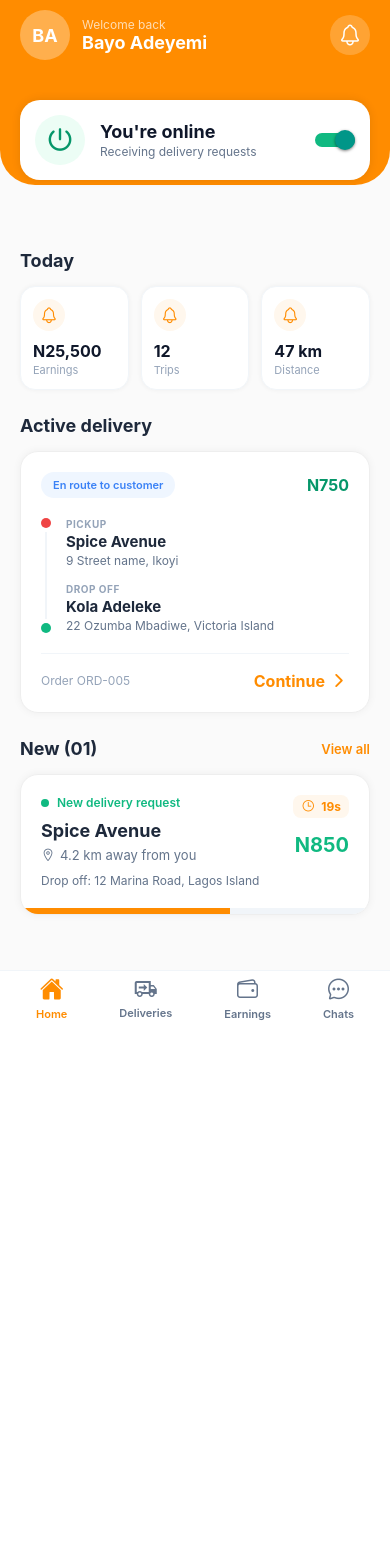
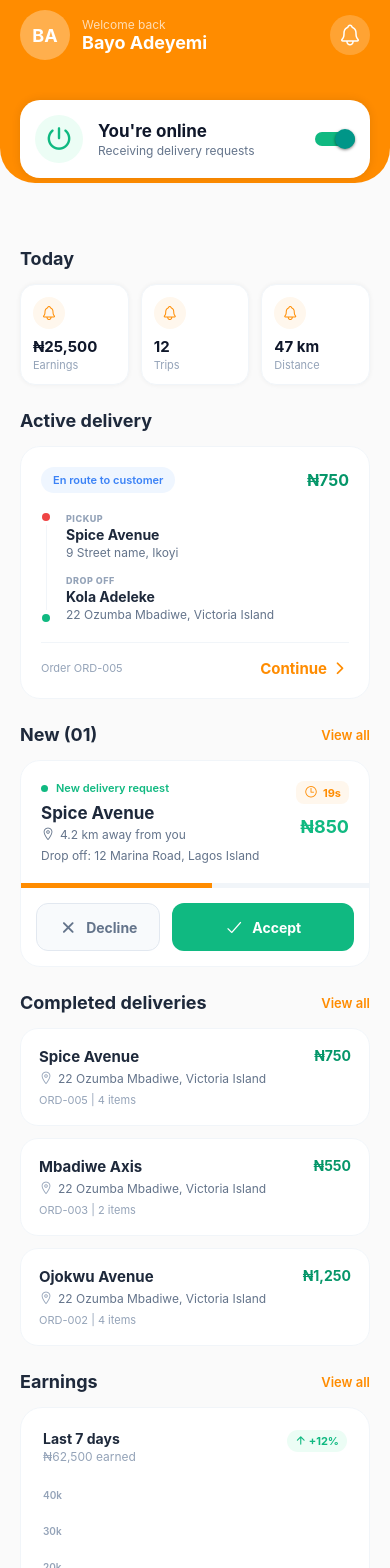
Before and after one commit to aminumuhammad000/Denish, a React Native app in the folder app/: screen /DriverDashboard in a window 390 px wide. Shown: the top 1568 px of the page. Before the commit the page ends 1035 px from the top, so only its background shows below. Built offline with nearby package versions, Linux system fonts and the light colour scheme.

Commit message:
feat: complete professional driver dashboard with status actions, history, and earnings chart

```diff
--- a/app/src/driver/DriverDashboard.js
+++ b/app/src/driver/DriverDashboard.js
@@ -7,16 +7,18 @@ import {
   TouchableOpacity,
   StatusBar,
   Switch,
-  Platform,
+  Dimensions,
 } from 'react-native';
-import { Ionicons, MaterialCommunityIcons, FontAwesome5 } from '@expo/vector-icons';
+import { Ionicons, MaterialCommunityIcons } from '@expo/vector-icons';
 import { Colors } from '../constants/Colors';
 import { useSafeAreaInsets } from 'react-native-safe-area-context';
+
+const { width } = Dimensions.get('window');
 
 const StatCard = ({ iconName, value, label, iconColor = "#FF8C00" }) => (
   <View style={styles.statCard}>
     <View style={styles.statIconContainer}>
-      <Ionicons name={iconName} size={18} color={iconColor} />
+      <Ionicons name={iconName} size={16} color={iconColor} />
     </View>
     <View style={styles.statTexts}>
       <Text style={styles.statValue}>{value}</Text>
@@ -25,9 +27,36 @@ const StatCard = ({ iconName, value, label, iconColor = "#FF8C00" }) => (
   </View>
 );
 
+const CompletedDeliveryCard = ({ name, price, address, details }) => (
+  <View style={styles.completedCard}>
+    <View style={styles.completedMain}>
+      <View style={styles.completedLeft}>
+        <Text style={styles.completedName}>{name}</Text>
+        <View style={styles.completedAddressRow}>
+          <Ionicons name="location-outline" size={14} color="#94A3B8" />
+          <Text style={styles.completedAddress}>{address}</Text>
+        </View>
+        <Text style={styles.completedDetails}>{details}</Text>
+      </View>
+      <Text style={styles.completedPrice}>{price}</Text>
+    </View>
+  </View>
+);
+
 const DriverDashboard = () => {
   const insets = useSafeAreaInsets();
   const [isOnline, setIsOnline] = useState(true);
+
+  // Mock data for earnings chart
+  const earningsData = [
+    { day: 'Mon', value: 15 },
+    { day: 'Tue', value: 25 },
+    { day: 'Wed', value: 30, active: true },
+    { day: 'Thu', value: 18 },
+    { day: 'Fri', value: 35 },
+    { day: 'Sat', value: 28 },
+    { day: 'Sun', value: 32 },
+  ];
 
   return (
     <View style={styles.container}>
@@ -55,7 +84,7 @@ const DriverDashboard = () => {
           <View style={styles.onlineBox}>
             <View style={styles.onlineLeft}>
               <View style={[styles.powerIconContainer, isOnline && styles.powerIconActive]}>
-                <Ionicons name="power" size={28} color={isOnline ? "#059669" : "#94A3B8"} />
+                <Ionicons name="power" size={28} color={isOnline ? "#10B981" : "#94A3B8"} />
               </View>
               <View style={styles.onlineStatusTexts}>
                 <Text style={styles.onlineText}>You're {isOnline ? 'online' : 'offline'}</Text>
@@ -78,7 +107,7 @@ const DriverDashboard = () => {
             <Text style={styles.sectionTitle}>Today</Text>
           </View>
           <View style={styles.statsRow}>
-            <StatCard iconName="notifications-outline" value="N25,500" label="Earnings" />
+            <StatCard iconName="notifications-outline" value="₦25,500" label="Earnings" />
             <StatCard iconName="notifications-outline" value="12" label="Trips" />
             <StatCard iconName="notifications-outline" value="47 km" label="Distance" />
           </View>
@@ -92,7 +121,7 @@ const DriverDashboard = () => {
               <View style={styles.statusBadge}>
                 <Text style={styles.statusBadgeText}>En route to customer</Text>
               </View>
-              <Text style={styles.deliveryPrice}>N750</Text>
+              <Text style={styles.deliveryPrice}>₦750</Text>
             </View>
 
             <View style={styles.addressSection}>
@@ -101,7 +130,6 @@ const DriverDashboard = () => {
                 <View style={styles.timelineLine} />
                 <View style={[styles.timelineDot, { backgroundColor: '#10B981' }]} />
               </View>
-
               <View style={styles.addressInfo}>
                 <View style={styles.addressBlock}>
                   <Text style={styles.addressLabel}>PICKUP</Text>
@@ -120,7 +148,7 @@ const DriverDashboard = () => {
               <Text style={styles.orderId}>Order ORD-005</Text>
               <TouchableOpacity style={styles.continueLink}>
                 <Text style={styles.continueLinkText}>Continue</Text>
-                <Ionicons name="chevron-forward" size={20} color={Colors.primary} />
+                <Ionicons name="chevron-forward" size={18} color={Colors.primary} />
               </TouchableOpacity>
             </View>
           </View>
@@ -150,13 +178,96 @@ const DriverDashboard = () => {
                   <Ionicons name="time-outline" size={14} color="#FF8C00" />
                   <Text style={styles.timerText}>19s</Text>
                 </View>
-                <Text style={styles.requestPrice}>N850</Text>
+                <Text style={styles.requestPrice}>₦850</Text>
               </View>
             </View>
             <View style={styles.progressBarWrapper}>
-              <View style={styles.progressBarActive} />
+              <View style={[styles.progressBarActive, { width: '55%' }]} />
+            </View>
+
+            {/* ACCEPT/DECLINE ACTIONS */}
+            <View style={styles.requestActions}>
+              <TouchableOpacity style={styles.declineBtn}>
+                <Ionicons name="close" size={20} color="#64748B" />
+                <Text style={styles.declineText}>Decline</Text>
+              </TouchableOpacity>
+              <TouchableOpacity style={styles.acceptBtn}>
+                <Ionicons name="checkmark" size={20} color="#FFF" />
+                <Text style={styles.acceptText}>Accept</Text>
+              </TouchableOpacity>
             </View>
           </View>
+
+          {/* COMPLETED DELIVERIES */}
+          <View style={styles.sectionHeaderRow}>
+            <Text style={styles.sectionTitle}>Completed deliveries</Text>
+            <TouchableOpacity><Text style={styles.viewAll}>View all</Text></TouchableOpacity>
+          </View>
+
+          <View style={styles.completedList}>
+            <CompletedDeliveryCard
+              name="Spice Avenue"
+              price="₦750"
+              address="22 Ozumba Mbadiwe, Victoria Island"
+              details="ORD-005 | 4 items"
+            />
+            <CompletedDeliveryCard
+              name="Mbadiwe Axis"
+              price="₦550"
+              address="22 Ozumba Mbadiwe, Victoria Island"
+              details="ORD-003 | 2 items"
+            />
+            <CompletedDeliveryCard
+              name="Ojokwu Avenue"
+              price="₦1,250"
+              address="22 Ozumba Mbadiwe, Victoria Island"
+              details="ORD-002 | 4 items"
+            />
+          </View>
+
+          {/* EARNINGS GRAPH */}
+          <View style={styles.sectionHeaderRow}>
+            <Text style={styles.sectionTitle}>Earnings</Text>
+            <TouchableOpacity><Text style={styles.viewAll}>View all</Text></TouchableOpacity>
+          </View>
+
+          <View style={styles.earningsChartCard}>
+            <View style={styles.chartHeader}>
+              <View>
+                <Text style={styles.chartPeriod}>Last 7 days</Text>
+                <Text style={styles.chartAmount}>₦62,500 earned</Text>
+              </View>
+              <View style={styles.percentBadge}>
+                 <Ionicons name="arrow-up" size={12} color="#10B981" />
+                 <Text style={styles.percentText}>+12%</Text>
+              </View>
+            </View>
+
+            <View style={styles.chartContent}>
+              <View style={styles.chartYAxis}>
+                <Text style={styles.yText}>40k</Text>
+                <Text style={styles.yText}>30k</Text>
+                <Text style={styles.yText}>20k</Text>
+                <Text style={styles.yText}>10k</Text>
+                <Text style={styles.yText}>0k</Text>
+              </View>
+              <View style={styles.chartBarsContainer}>
+                {earningsData.map((item, idx) => (
+                  <View key={idx} style={styles.barColumn}>
+                    <View style={styles.barBackground}>
+                      <View style={[
+                        styles.barFill,
+                        { height: `${(item.value / 40) * 100}%` },
+                        item.active && styles.barFillActive
+                      ]} />
+                    </View>
+                    <Text style={[styles.barLabel, item.active && styles.barLabelActive]}>{item.day}</Text>
+                  </View>
+                ))}
+              </View>
+            </View>
+          </View>
+
         </View>
       </ScrollView>
 
@@ -256,9 +367,9 @@ const styles = StyleSheet.create({
     gap: 15,
   },
   powerIconContainer: {
-    width: 50,
-    height: 50,
-    borderRadius: 25,
+    width: 48,
+    height: 48,
+    borderRadius: 24,
     backgroundColor: '#F1F5F9',
     justifyContent: 'center',
     alignItems: 'center',
@@ -270,7 +381,7 @@ const styles = StyleSheet.create({
     gap: 2,
   },
   onlineText: {
-    fontSize: 18,
+    fontSize: 17,
     fontWeight: 'bold',
     color: '#0F172A',
   },
@@ -294,7 +405,7 @@ const styles = StyleSheet.create({
   },
   sectionTitle: {
     fontSize: 18,
-    fontWeight: 'bold',
+    fontWeight: '700',
     color: '#1E293B',
   },
   viewAll: {
@@ -325,13 +436,13 @@ const styles = StyleSheet.create({
     backgroundColor: '#FFF7ED',
     justifyContent: 'center',
     alignItems: 'center',
-    marginBottom: 10,
+    marginBottom: 8,
   },
   statTexts: {
     gap: 2,
   },
   statValue: {
-    fontSize: 16,
+    fontSize: 15,
     fontWeight: 'bold',
     color: '#0F172A',
   },
@@ -341,14 +452,13 @@ const styles = StyleSheet.create({
   },
   activeDeliveryCard: {
     backgroundColor: '#FFF',
-    borderRadius: 18,
+    borderRadius: 20,
     padding: 20,
     shadowColor: '#000',
     shadowOpacity: 0.05,
-    shadowRadius: 8,
-    elevation: 3,
+    elevation: 2,
     borderWidth: 1,
-    borderColor: '#EEE',
+    borderColor: '#F1F5F9',
   },
   deliveryHeader: {
     flexDirection: 'row',
@@ -381,13 +491,13 @@ const styles = StyleSheet.create({
     width: 10,
   },
   timelineDot: {
-    width: 10,
-    height: 10,
-    borderRadius: 5,
+    width: 8,
+    height: 8,
+    borderRadius: 4,
   },
   timelineLine: {
     flex: 1,
-    width: 2,
+    width: 1,
     backgroundColor: '#F1F5F9',
     marginVertical: 4,
   },
@@ -398,13 +508,13 @@ const styles = StyleSheet.create({
     gap: 2,
   },
   addressLabel: {
-    fontSize: 10,
-    fontWeight: '700',
+    fontSize: 9,
+    fontWeight: '800',
     color: '#94A3B8',
     letterSpacing: 0.5,
   },
   placeName: {
-    fontSize: 15,
+    fontSize: 14,
     fontWeight: 'bold',
     color: '#1E293B',
   },
@@ -422,7 +532,7 @@ const styles = StyleSheet.create({
     borderTopColor: '#F1F5F9',
   },
   orderId: {
-    fontSize: 12,
+    fontSize: 11,
     color: '#94A3B8',
   },
   continueLink: {
@@ -432,18 +542,17 @@ const styles = StyleSheet.create({
   },
   continueLinkText: {
     color: Colors.primary,
-    fontSize: 16,
+    fontSize: 15,
     fontWeight: '700',
   },
   newRequestCard: {
     backgroundColor: '#FFF',
-    borderRadius: 18,
+    borderRadius: 20,
     shadowColor: '#000',
     shadowOpacity: 0.05,
-    shadowRadius: 8,
-    elevation: 3,
+    elevation: 2,
     borderWidth: 1,
-    borderColor: '#EEE',
+    borderColor: '#F1F5F9',
     overflow: 'hidden',
   },
   requestMain: {
@@ -453,7 +562,7 @@ const styles = StyleSheet.create({
   },
   requestLeft: {
     flex: 1,
-    gap: 6,
+    gap: 4,
   },
   requestStatusHeader: {
     flexDirection: 'row',
@@ -462,18 +571,18 @@ const styles = StyleSheet.create({
     marginBottom: 4,
   },
   requestDot: {
-    width: 8,
-    height: 8,
-    borderRadius: 4,
+    width: 7,
+    height: 7,
+    borderRadius: 3.5,
     backgroundColor: '#10B981',
   },
   requestHeaderText: {
-    fontSize: 12,
+    fontSize: 11,
     color: '#10B981',
     fontWeight: '600',
   },
   requestRestaurant: {
-    fontSize: 18,
+    fontSize: 17,
     fontWeight: 'bold',
     color: '#1E293B',
   },
@@ -483,46 +592,219 @@ const styles = StyleSheet.create({
     gap: 5,
   },
   requestDistanceText: {
-    fontSize: 13,
+    fontSize: 12,
     color: '#64748B',
   },
   requestDropoff: {
     fontSize: 12,
     color: '#64748B',
-    marginTop: 4,
+    marginTop: 2,
   },
   requestRight: {
     alignItems: 'flex-end',
-    gap: 15,
+    gap: 12,
   },
   timerRow: {
     flexDirection: 'row',
     alignItems: 'center',
-    gap: 6,
+    gap: 5,
     backgroundColor: '#FFF7ED',
     paddingHorizontal: 8,
     paddingVertical: 4,
     borderRadius: 8,
   },
   timerText: {
-    fontSize: 12,
+    fontSize: 11,
     color: '#FF8C00',
-    fontWeight: 'bold',
+    fontWeight: '700',
   },
   requestPrice: {
-    fontSize: 20,
+    fontSize: 18,
     fontWeight: 'bold',
     color: '#10B981',
   },
   progressBarWrapper: {
-    height: 6,
+    height: 5,
     backgroundColor: '#F1F5F9',
     width: '100%',
   },
   progressBarActive: {
     height: '100%',
     backgroundColor: Colors.primary,
-    width: '60%',
+  },
+  requestActions: {
+    flexDirection: 'row',
+    padding: 15,
+    gap: 12,
+  },
+  declineBtn: {
+    flex: 1,
+    flexDirection: 'row',
+    height: 48,
+    borderRadius: 12,
+    borderWidth: 1,
+    borderColor: '#E2E8F0',
+    justifyContent: 'center',
+    alignItems: 'center',
+    gap: 8,
+    backgroundColor: '#F8FAFC',
+  },
+  declineText: {
+    color: '#64748B',
+    fontSize: 14,
+    fontWeight: '700',
+  },
+  acceptBtn: {
+    flex: 1.5,
+    flexDirection: 'row',
+    height: 48,
+    borderRadius: 12,
+    backgroundColor: '#10B981',
+    justifyContent: 'center',
+    alignItems: 'center',
+    gap: 8,
+  },
+  acceptText: {
+    color: '#FFF',
+    fontSize: 14,
+    fontWeight: '700',
+  },
+  completedList: {
+    gap: 12,
+  },
+  completedCard: {
+    backgroundColor: '#FFF',
+    borderRadius: 18,
+    padding: 18,
+    borderWidth: 1,
+    borderColor: '#F1F5F9',
+    shadowColor: '#000',
+    shadowOpacity: 0.02,
+    elevation: 1,
+  },
+  completedMain: {
+    flexDirection: 'row',
+    justifyContent: 'space-between',
+    alignItems: 'flex-start',
+  },
+  completedLeft: {
+    flex: 1,
+    gap: 5,
+  },
+  completedName: {
+    fontSize: 15,
+    fontWeight: 'bold',
+    color: '#1E293B',
+  },
+  completedAddressRow: {
+    flexDirection: 'row',
+    alignItems: 'center',
+    gap: 5,
+  },
+  completedAddress: {
+    fontSize: 12,
+    color: '#64748B',
+    flexShrink: 1,
+  },
+  completedDetails: {
+    fontSize: 11,
+    color: '#94A3B8',
+    marginTop: 2,
+  },
+  completedPrice: {
+    fontSize: 14,
+    fontWeight: 'bold',
+    color: '#059669',
+  },
+  earningsChartCard: {
+    backgroundColor: '#FFF',
+    borderRadius: 22,
+    padding: 22,
+    borderWidth: 1,
+    borderColor: '#F1F5F9',
+    shadowColor: '#000',
+    shadowOpacity: 0.03,
+    elevation: 2,
+  },
+  chartHeader: {
+    flexDirection: 'row',
+    justifyContent: 'space-between',
+    alignItems: 'flex-start',
+    marginBottom: 25,
+  },
+  chartPeriod: {
+    fontSize: 14,
+    fontWeight: 'bold',
+    color: '#1E293B',
+  },
+  chartAmount: {
+    fontSize: 12,
+    color: '#94A3B8',
+    marginTop: 2,
+  },
+  percentBadge: {
+    flexDirection: 'row',
+    alignItems: 'center',
+    backgroundColor: '#ECFDF5',
+    paddingHorizontal: 8,
+    paddingVertical: 4,
+    borderRadius: 20,
+    gap: 2,
+  },
+  percentText: {
+    color: '#10B981',
+    fontSize: 11,
+    fontWeight: 'bold',
+  },
+  chartContent: {
+    flexDirection: 'row',
+    height: 180,
+  },
+  chartYAxis: {
+    justifyContent: 'space-between',
+    paddingBottom: 25,
+    marginRight: 15,
+  },
+  yText: {
+    fontSize: 10,
+    color: '#94A3B8',
+    fontWeight: '600',
+  },
+  chartBarsContainer: {
+    flex: 1,
+    flexDirection: 'row',
+    justifyContent: 'space-between',
+    alignItems: 'flex-end',
+  },
+  barColumn: {
+    flex: 1,
+    alignItems: 'center',
+    gap: 12,
+  },
+  barBackground: {
+    flex: 1,
+    width: 24,
+    backgroundColor: '#F8FAFC',
+    borderRadius: 6,
+    justifyContent: 'flex-end',
+    overflow: 'hidden',
+  },
+  barFill: {
+    width: '100%',
+    backgroundColor: '#F1F5F9',
+    borderRadius: 6,
+  },
+  barFillActive: {
+    backgroundColor: Colors.primary,
+  },
+  barLabel: {
+    fontSize: 11,
+    color: '#94A3B8',
+    fontWeight: '600',
+  },
+  barLabelActive: {
+    color: '#1E293B',
+    fontWeight: 'bold',
   },
   bottomTab: {
     position: 'absolute',
```
